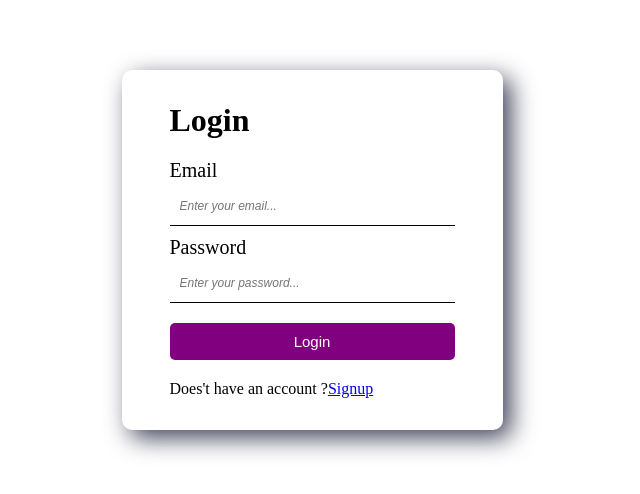
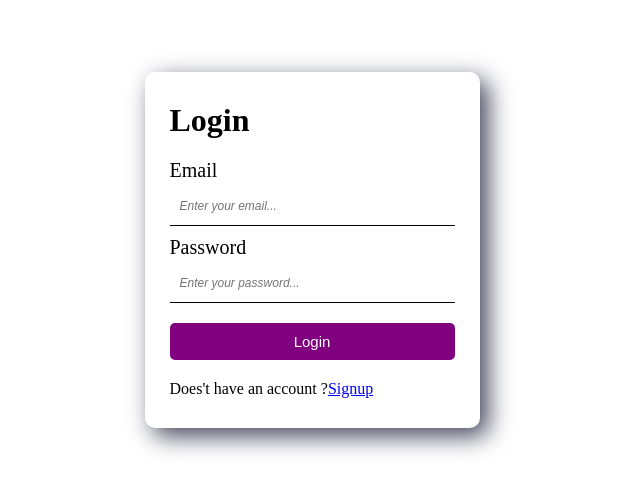
Before and after one commit to Maurya-Abhay/Expense-Tracker-Frontend, a React (Create React App) app: page /login in a window 1280 px wide. Shown: the part 150-644 px from the top of the page, without its empty margins (328-968 px from the left). Built offline with nearby package versions, Linux system fonts and the light colour scheme; no server answers.

Commit message:
index.css

```diff
--- a/src/index.css
+++ b/src/index.css
@@ -27,7 +27,7 @@ body{
 
 .container{
   background-color: #FFF;
-  padding: 32px 48px;
+  padding: 30px 25px;
   border-radius: 10px;
   width: 100%;
   max-width: 400px;
```
